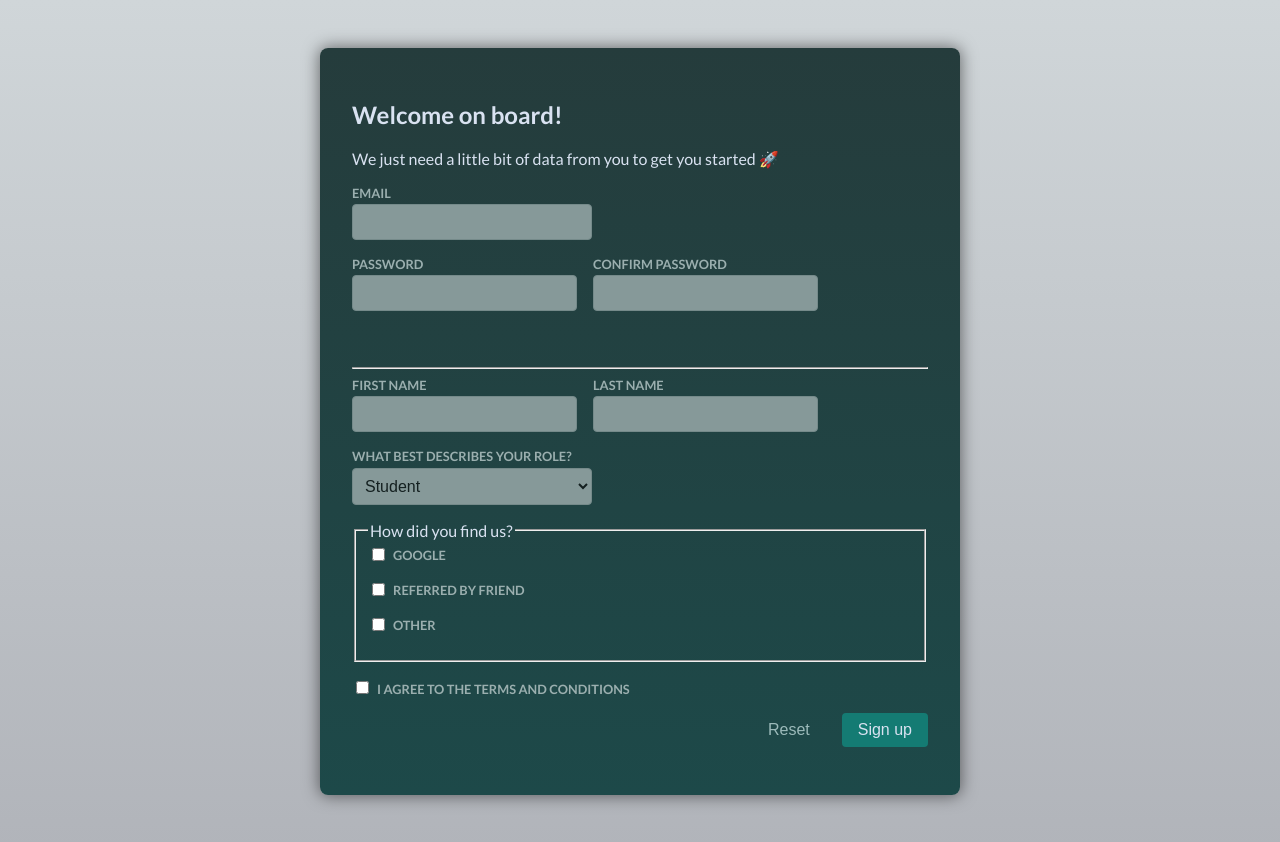
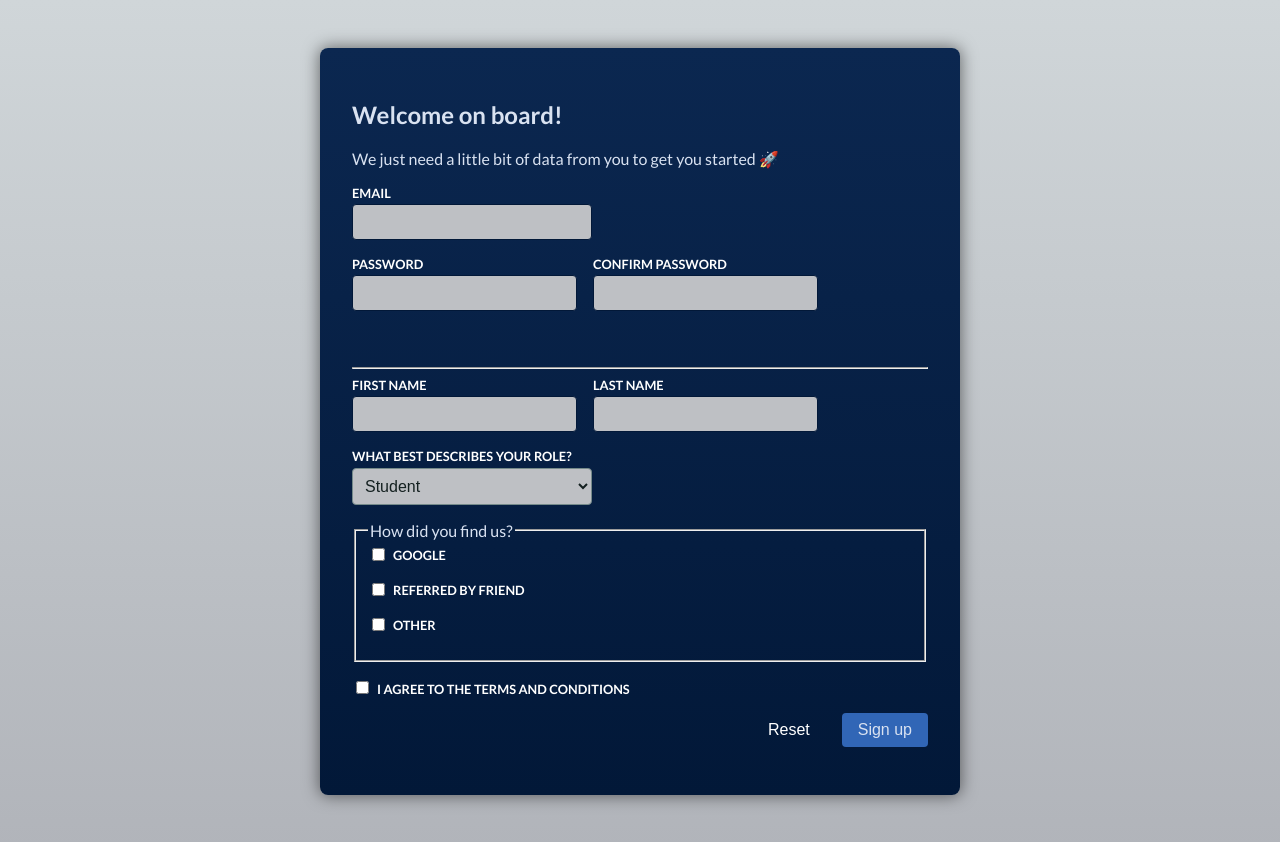
Before and after one commit to stevetyler/react-udemy-forms-17, a React (Vite) app: page / in a window 1280 px wide. Shown: the top 842 px of the page. Built offline with nearby package versions, Linux system fonts and the light colour scheme.

Commit message:
style updates and small updates to form

```diff
--- a/src/components/Login.jsx
+++ b/src/components/Login.jsx
@@ -56,7 +56,7 @@ export default function Login() {
       </div>
 
       <p className="form-actions">
-        <button className="button button-flat">Reset</button>
+        <button type="reset" className="button button-flat">Reset</button>
         <button className="button">Login</button>
       </p>
     </form>
--- a/src/components/Signup.jsx
+++ b/src/components/Signup.jsx
@@ -16,6 +16,7 @@ export default function Signup() {
           return;
         }
         console.log(data);
+        e.target.reset();
     }
 
     return (
--- a/src/components/StateLogin.jsx
+++ b/src/components/StateLogin.jsx
@@ -24,7 +24,7 @@ export default function Login() {
     if (emailHasError || passwordHasError) {
       return;
     }
-    console.log(emailValue, passwordValue);
+    console.log('state login', emailValue, passwordValue);
   }
 
   return (
--- a/src/index.css
+++ b/src/index.css
@@ -42,7 +42,7 @@ form {
   max-width: 40rem;
   margin: 3rem auto;
   padding: 2rem;
-  background: linear-gradient(180deg, #253c3c, #1d4949);
+  background: linear-gradient(180deg, #0b2750, #021838);
   border-radius: 8px;
   box-shadow: 0 0 16px 1px rgba(0, 0, 0, 0.5);
 }
@@ -60,7 +60,7 @@ fieldset {
   display: block;
   font-size: 0.8rem;
   margin-bottom: 0.2rem;
-  color: #9bafaf;
+  color: #ffffff;
   text-transform: uppercase;
   font-weight: bold;
 }
@@ -72,9 +72,9 @@ fieldset {
   padding: 0.5rem;
   font-size: 1rem;
   border-radius: 4px;
-  border: 1px solid #758a8a;
-  background-color: #869999;
-  color: #142020;
+  border: 1px solid #021838;
+  background-color: #bec0c4;
+  color: #000000;
 }
 
 .control select {
@@ -85,7 +85,7 @@ fieldset {
   font-size: 1rem;
   border-radius: 4px;
   border: 1px solid #758a8a;
-  background-color: #869999;
+  background-color: #bec0c4;
   color: #142020;
 }
 
@@ -138,23 +138,23 @@ fieldset {
   font-size: 1rem;
   border-radius: 4px;
   border: none;
-  background-color: #147b73;
+  background-color: #3166b6;
   color: #d9e2f1;
   cursor: pointer;
 }
 
 .button:hover,
 .button:focus {
-  background-color: #319890;
+  background-color: #021838;
 }
 
 .button-flat {
   background-color: transparent;
-  color: #9cbaba;
+  color: #ffffff;
 }
 
 .button-flat:hover,
 .button-flat:focus {
   background-color: transparent;
-  color: #869999;
+  color: #ffffff;
 }
```
